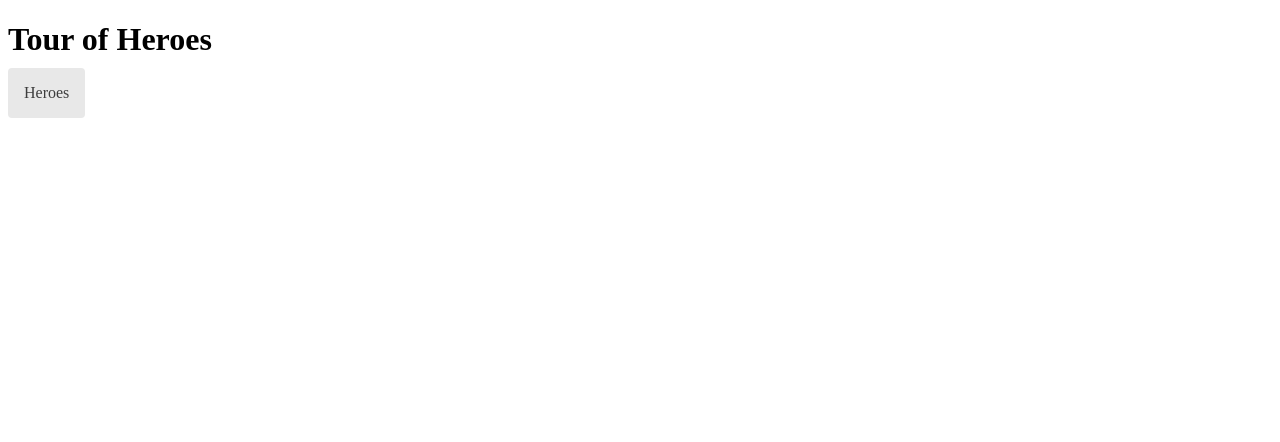
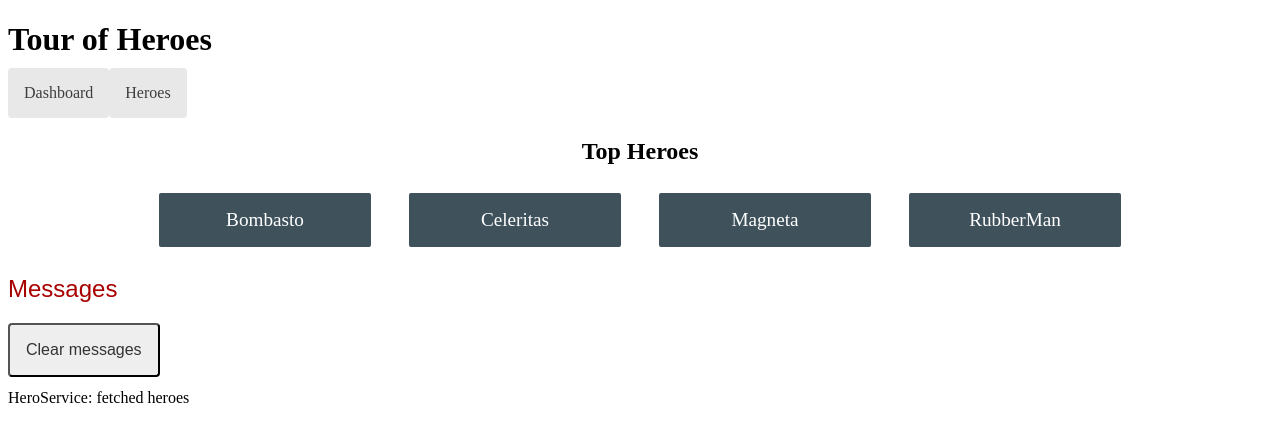
Before and after one commit to FelipeAguayo90/tour-of-heroes, an Angular app in the folder angular-tour-of-heroes/: page /dashboard in a window 1280 px wide. Before the commit this address led to /. Shown: the top 442 px of the page. Built offline with nearby package versions, Linux system fonts and the light colour scheme.

Commit message:
add detail route with param

```diff
--- a/angular-tour-of-heroes/src/app/app-routing.module.ts
+++ b/angular-tour-of-heroes/src/app/app-routing.module.ts
@@ -1,8 +1,15 @@
 import { NgModule } from '@angular/core';
 import { RouterModule, Routes } from '@angular/router';
 import { HeroesComponent } from './heroes/heroes.component';
+import { DashboardComponent } from './dashboard/dashboard.component';
+import { HeroDetailComponent } from './hero-detail/hero-detail.component';
 
-const routes: Routes = [{ path: 'heroes', component: HeroesComponent }];
+const routes: Routes = [
+  { path: '', redirectTo: '/dashboard', pathMatch: 'full' },
+  { path: 'dashboard', component: DashboardComponent },
+  { path: 'detail/:id', component: HeroDetailComponent },
+  { path: 'heroes', component: HeroesComponent },
+];
 
 @NgModule({
   imports: [RouterModule.forRoot(routes)],
--- a/angular-tour-of-heroes/src/app/app.component.html
+++ b/angular-tour-of-heroes/src/app/app.component.html
@@ -1,5 +1,6 @@
 <h1>{{ title }}</h1>
 <nav>
+  <a routerLink="/dashboard">Dashboard</a>
   <a routerLink="/heroes">Heroes</a>
 </nav>
 <router-outlet></router-outlet>
--- a/angular-tour-of-heroes/src/app/dashboard/dashboard.component.css
+++ b/angular-tour-of-heroes/src/app/dashboard/dashboard.component.css
@@ -0,0 +1,50 @@
+/* DashboardComponent's private CSS styles */
+
+h2 {
+  text-align: center;
+}
+
+.heroes-menu {
+  padding: 0;
+  margin: auto;
+  max-width: 1000px;
+
+  /* flexbox */
+  display: flex;
+  flex-direction: row;
+  flex-wrap: wrap;
+  justify-content: space-around;
+  align-content: flex-start;
+  align-items: flex-start;
+}
+
+a {
+  background-color: #3f525c;
+  border-radius: 2px;
+  padding: 1rem;
+  font-size: 1.2rem;
+  text-decoration: none;
+  display: inline-block;
+  color: #fff;
+  text-align: center;
+  width: 100%;
+  min-width: 70px;
+  margin: 0.5rem auto;
+  box-sizing: border-box;
+
+  /* flexbox */
+  order: 0;
+  flex: 0 1 auto;
+  align-self: auto;
+}
+
+@media (min-width: 600px) {
+  a {
+    width: 18%;
+    box-sizing: content-box;
+  }
+}
+
+a:hover {
+  background-color: #000;
+}
--- a/angular-tour-of-heroes/src/app/dashboard/dashboard.component.html
+++ b/angular-tour-of-heroes/src/app/dashboard/dashboard.component.html
@@ -1 +1,6 @@
-<p>dashboard works!</p>
+<h2>Top Heroes</h2>
+<div class="heroes-menu">
+  <a *ngFor="let hero of heroes" routerLink="/detail/{{ hero.id }}">
+    {{ hero.name }}
+  </a>
+</div>
--- a/angular-tour-of-heroes/src/app/dashboard/dashboard.component.ts
+++ b/angular-tour-of-heroes/src/app/dashboard/dashboard.component.ts
@@ -1,10 +1,24 @@
-import { Component } from '@angular/core';
+import { Component, OnInit } from '@angular/core';
+import { Hero } from '../hero';
+import { HeroService } from '../hero.service';
 
 @Component({
   selector: 'app-dashboard',
   templateUrl: './dashboard.component.html',
-  styleUrls: ['./dashboard.component.css']
+  styleUrls: ['./dashboard.component.css'],
 })
-export class DashboardComponent {
+export class DashboardComponent implements OnInit {
+  heroes: Hero[] = [];
 
+  constructor(private heroService: HeroService) {}
+
+  ngOnInit(): void {
+    this.getHeroes();
+  }
+
+  getHeroes(): void {
+    this.heroService
+      .getHeroes()
+      .subscribe((heroes) => (this.heroes = heroes.slice(1, 5)));
+  }
 }
--- a/angular-tour-of-heroes/src/app/hero-detail/hero-detail.component.ts
+++ b/angular-tour-of-heroes/src/app/hero-detail/hero-detail.component.ts
@@ -1,11 +1,29 @@
-import { Component, Input } from '@angular/core';
+import { Component, Input, OnInit } from '@angular/core';
 import { Hero } from '../hero';
+import { ActivatedRoute } from '@angular/router';
+import { Location } from '@angular/common';
+import { HeroService } from '../hero.service';
 
 @Component({
   selector: 'app-hero-detail',
   templateUrl: './hero-detail.component.html',
   styleUrls: ['./hero-detail.component.css'],
 })
-export class HeroDetailComponent {
+export class HeroDetailComponent implements OnInit {
   @Input() hero?: Hero;
+
+  constructor(
+    private route: ActivatedRoute,
+    private heroService: HeroService,
+    private location: Location
+  ) {}
+
+  ngOnInit(): void {
+    this.getHero();
+  }
+
+  getHero(): void {
+    const id = Number(this.route.snapshot.paramMap.get('id'));
+    this.heroService.getHero(id).subscribe((hero) => (this.hero = hero));
+  }
 }
--- a/angular-tour-of-heroes/src/app/hero.service.ts
+++ b/angular-tour-of-heroes/src/app/hero.service.ts
@@ -15,4 +15,10 @@ export class HeroService {
     this.messageService.add('HeroService: fetched heroes');
     return heroes;
   }
+
+  getHero(id: number): Observable<Hero> {
+    const hero = HEROES.find((h) => h.id === id)!;
+    this.messageService.add(`HeroService: fetched hero id=${id}`);
+    return of(hero);
+  }
 }
--- a/angular-tour-of-heroes/src/app/heroes/heroes.component.html
+++ b/angular-tour-of-heroes/src/app/heroes/heroes.component.html
@@ -1,14 +1,8 @@
 <h2>My Heroes</h2>
 <ul class="heroes">
   <li *ngFor="let hero of heroes">
-    <button
-      type="button"
-      (click)="onSelect(hero)"
-      [class.selected]="hero === selectedHero"
-    >
-      <span class="badge">{{ hero.id }}</span>
-      <span class="name">{{ hero.name }}</span>
-    </button>
+    <a routerLink="/detail/{{ hero.id }}">
+      <span class="badge">{{ hero.id }}</span> {{ hero.name }}
+    </a>
   </li>
 </ul>
-<app-hero-detail [hero]="selectedHero"></app-hero-detail>
--- a/angular-tour-of-heroes/src/app/heroes/heroes.component.ts
+++ b/angular-tour-of-heroes/src/app/heroes/heroes.component.ts
@@ -1,7 +1,7 @@
 import { Component, OnInit } from '@angular/core';
 import { Hero } from '../hero';
 import { HeroService } from '../hero.service';
-import { MessageService } from '../message.service';
+// import { MessageService } from '../message.service';
 
 @Component({
   selector: 'app-heroes',
@@ -12,15 +12,7 @@ export class HeroesComponent implements OnInit {
   heroes: Hero[] = [];
   selectedHero?: Hero;
 
-  constructor(
-    private heroService: HeroService,
-    private messageService: MessageService
-  ) {}
-
-  onSelect(hero: Hero): void {
-    this.selectedHero = hero;
-    this.messageService.add(`HeroesComponent: Selected hero id=${hero.id}`);
-  }
+  constructor(private heroService: HeroService) {}
 
   getHeroes(): void {
     this.heroService.getHeroes().subscribe((heroes) => (this.heroes = heroes));
```
